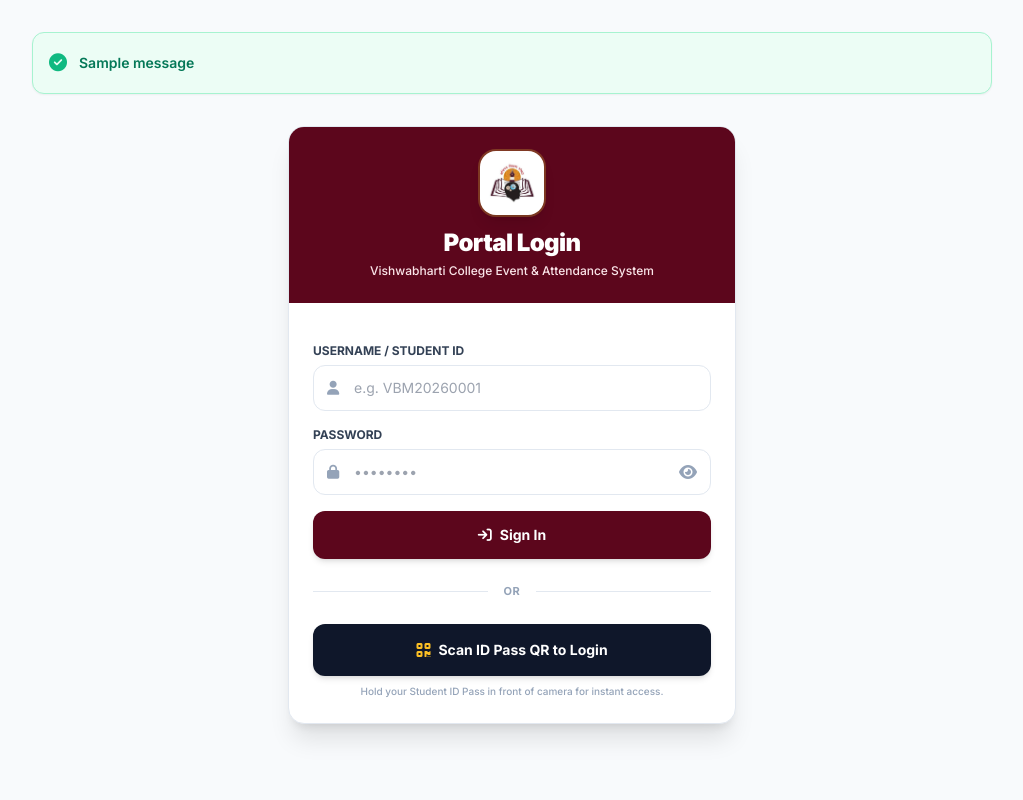
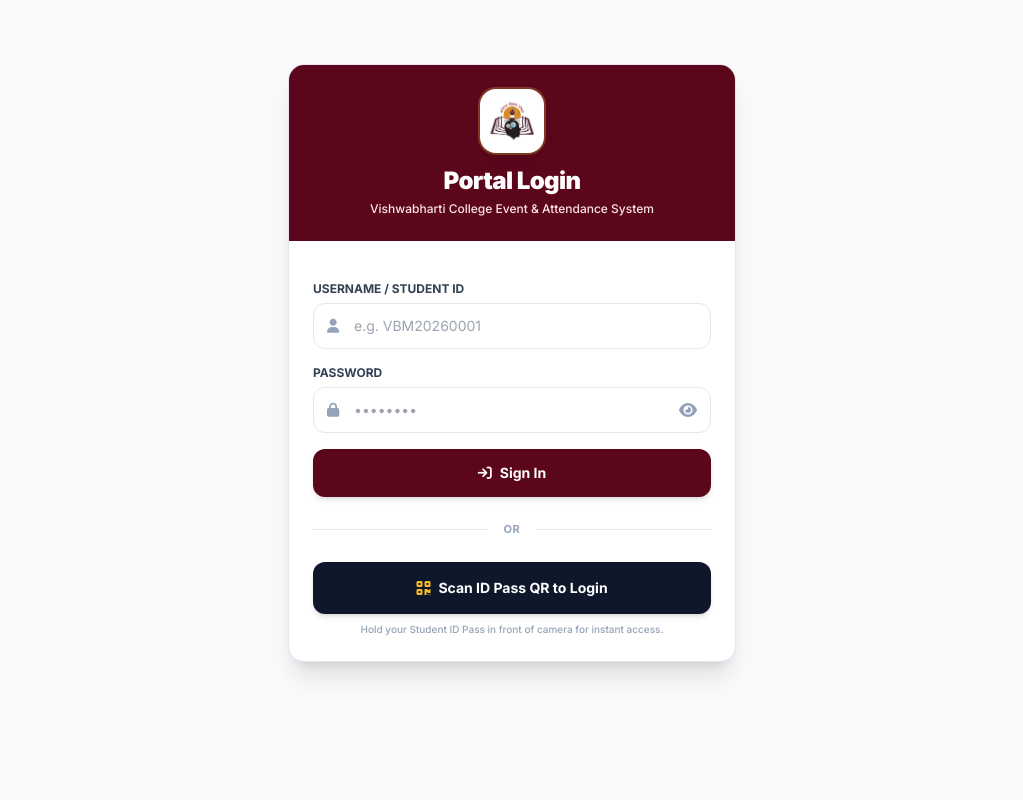
Before and after one commit to mahesh15ai/CEM-Live, a Django app: page /accounts/login/ in a window 1280 px wide. Shown: the whole page, without its empty margins (256-1279 px from the left). Run offline with Django 5.2, Linux system fonts and the light colour scheme; tables that the repository leaves empty hold one stand-in row (values such as "Sample post"); one stand-in notice (Sample message) is shown; some libraries are stand-ins or nearby versions.

Commit message:
Added auto-hide feature for messages after 3 seconds in base.html

```diff
--- a/templates/base.html
+++ b/templates/base.html
@@ -1,6 +1,6 @@
 {% load static %}
 <!DOCTYPE html>
-<html lang="en" class="h-full bg-slate-50">
+<html lang="en" class="h-full bg-slate-50 light">
 <head>
     <meta charset="UTF-8">
     <meta name="viewport" content="width=device-width, initial-scale=1.0, maximum-scale=1.0, user-scalable=no">
@@ -8,8 +8,15 @@
 
     <!-- Tailwind CSS CDN -->
     <script src="https://cdn.tailwindcss.com"></script>
+
+    <!-- Theme Configuration Script (Light/Dark Mode Only) -->
     <script>
+        // 1. Get saved theme preference from LocalStorage (default 'light')
+        const savedMode = localStorage.getItem('app_theme_mode') || 'light';
+
+        // 2. Configure Tailwind with Dark Mode support & Maroon Brand identity
         tailwind.config = {
+            darkMode: 'class',
             theme: {
                 extend: {
                     colors: {
@@ -28,6 +35,15 @@
                     }
                 }
             }
+        };
+
+        // 3. Apply Dark/Light Class on Document Head immediately
+        if (savedMode === 'dark') {
+            document.documentElement.classList.add('dark');
+            document.documentElement.classList.remove('light');
+        } else {
+            document.documentElement.classList.add('light');
+            document.documentElement.classList.remove('dark');
         }
     </script>
 
@@ -35,7 +51,7 @@
     <link rel="stylesheet" href="https://cdnjs.cloudflare.com/ajax/libs/font-awesome/6.5.1/css/all.min.css">
     <link href="https://fonts.googleapis.com/css2?family=Inter:wght@300;400;500;600;700;800;900&display=swap" rel="stylesheet">
 </head>
-<body class="h-full font-sans antialiased text-slate-800 bg-slate-50 flex flex-col md:flex-row overflow-x-hidden">
+<body class="h-full font-sans antialiased text-slate-800 dark:text-slate-100 bg-slate-50 dark:bg-slate-900 flex flex-col md:flex-row overflow-x-hidden transition-colors duration-300">
 
     {% if user.is_authenticated %}
     <!-- Mobile Navigation Top Bar -->
@@ -55,7 +71,7 @@
     </div>
 
     <!-- Always Fixed Sidebar -->
-    <aside id="sidebar" class="fixed inset-y-0 left-0 transform -translate-x-full md:translate-x-0 transition-transform duration-300 ease-in-out w-64 bg-brand-700 text-white flex flex-col justify-between flex-shrink-0 shadow-2xl z-40 h-screen overflow-y-auto">
+    <aside id="sidebar" class="fixed inset-y-0 left-0 transform -translate-x-full md:translate-x-0 transition-all duration-300 ease-in-out w-64 bg-brand-700 text-white flex flex-col justify-between flex-shrink-0 shadow-2xl z-40 h-screen overflow-y-auto">
         <div>
             <!-- Brand Logo Header -->
             <div class="p-5 border-b border-brand-600/60 flex items-center space-x-3 bg-brand-800/40">
@@ -73,39 +89,39 @@
             <nav class="p-3 space-y-1 text-sm font-medium">
                 {% if user.is_superuser or user.is_staff or user.is_admin %}
                 <!-- Admin Links -->
-                <a href="{% url 'student_list' %}" class="flex items-center space-x-3 px-3.5 py-3 rounded-xl transition-all {% if current_url == 'student_list' or current_url == 'edit_student' %}bg-white text-brand-700 font-extrabold shadow-md{% else %}text-slate-200 hover:bg-brand-600/70 hover:text-white{% endif %}">
+                <a href="{% url 'student_list' %}" class="flex items-center space-x-3 px-3.5 py-3 rounded-xl transition-all {% if current_url == 'student_list' or current_url == 'edit_student' %}bg-white dark:bg-slate-800 text-brand-700 dark:text-brand-accent font-extrabold shadow-md{% else %}text-slate-200 hover:bg-brand-600/70 hover:text-white{% endif %}">
                     <i class="fa-solid fa-user-graduate w-5 {% if current_url == 'student_list' %}text-brand-600{% else %}text-slate-300{% endif %}"></i>
                     <span>Students Directory</span>
                 </a>
 
-                <a href="{% url 'add_student' %}" class="flex items-center space-x-3 px-3.5 py-3 rounded-xl transition-all {% if current_url == 'add_student' %}bg-white text-brand-700 font-extrabold shadow-md{% else %}text-slate-200 hover:bg-brand-600/70 hover:text-white{% endif %}">
+                <a href="{% url 'add_student' %}" class="flex items-center space-x-3 px-3.5 py-3 rounded-xl transition-all {% if current_url == 'add_student' %}bg-white dark:bg-slate-800 text-brand-700 dark:text-brand-accent font-extrabold shadow-md{% else %}text-slate-200 hover:bg-brand-600/70 hover:text-white{% endif %}">
                     <i class="fa-solid fa-user-plus w-5 {% if current_url == 'add_student' %}text-brand-600{% else %}text-slate-300{% endif %}"></i>
                     <span>Register Student</span>
                 </a>
 
-                <a href="{% url 'add_banner' %}" class="flex items-center space-x-3 px-3.5 py-3 rounded-xl transition-all {% if current_url == 'add_banner' %}bg-white text-brand-700 font-extrabold shadow-md{% else %}text-slate-200 hover:bg-brand-600/70 hover:text-white{% endif %}">
+                <a href="{% url 'add_banner' %}" class="flex items-center space-x-3 px-3.5 py-3 rounded-xl transition-all {% if current_url == 'add_banner' %}bg-white dark:bg-slate-800 text-brand-700 dark:text-brand-accent font-extrabold shadow-md{% else %}text-slate-200 hover:bg-brand-600/70 hover:text-white{% endif %}">
                     <i class="fa-solid fa-image w-5 {% if current_url == 'add_banner' %}text-brand-600{% else %}text-amber-300{% endif %}"></i>
                     <span>+ Add Carousel Banner</span>
                 </a>
 
-                <a href="{% url 'add_announcement' %}" class="flex items-center space-x-3 px-3.5 py-3 rounded-xl transition-all {% if current_url == 'add_announcement' %}bg-white text-brand-700 font-extrabold shadow-md{% else %}text-slate-200 hover:bg-brand-600/70 hover:text-white{% endif %}">
+                <a href="{% url 'add_announcement' %}" class="flex items-center space-x-3 px-3.5 py-3 rounded-xl transition-all {% if current_url == 'add_announcement' %}bg-white dark:bg-slate-800 text-brand-700 dark:text-brand-accent font-extrabold shadow-md{% else %}text-slate-200 hover:bg-brand-600/70 hover:text-white{% endif %}">
                     <i class="fa-solid fa-bullhorn w-5 {% if current_url == 'add_announcement' %}text-brand-600{% else %}text-emerald-400{% endif %}"></i>
                     <span>+ Post Announcement</span>
                 </a>
 
-                <a href="{% url 'scan_attendance' %}" class="flex items-center space-x-3 px-3.5 py-3 rounded-xl transition-all {% if current_url == 'scan_attendance' %}bg-white text-brand-700 font-extrabold shadow-md{% else %}text-slate-200 hover:bg-brand-600/70 hover:text-white{% endif %}">
+                <a href="{% url 'scan_attendance' %}" class="flex items-center space-x-3 px-3.5 py-3 rounded-xl transition-all {% if current_url == 'scan_attendance' %}bg-white dark:bg-slate-800 text-brand-700 dark:text-brand-accent font-extrabold shadow-md{% else %}text-slate-200 hover:bg-brand-600/70 hover:text-white{% endif %}">
                     <i class="fa-solid fa-qrcode w-5 {% if current_url == 'scan_attendance' %}text-brand-600{% else %}text-slate-300{% endif %}"></i>
                     <span>Attendance Management</span>
                 </a>
                 {% else %}
                 <!-- Student Self-Service Links -->
                 {% if user.student_profile %}
-                <a href="{% url 'student_dashboard' %}" class="flex items-center space-x-3 px-3.5 py-3 rounded-xl transition-all {% if current_url == 'student_dashboard' %}bg-white text-brand-700 font-extrabold shadow-md{% else %}text-slate-200 hover:bg-brand-600/70 hover:text-white{% endif %}">
+                <a href="{% url 'student_dashboard' %}" class="flex items-center space-x-3 px-3.5 py-3 rounded-xl transition-all {% if current_url == 'student_dashboard' %}bg-white dark:bg-slate-800 text-brand-700 dark:text-brand-accent font-extrabold shadow-md{% else %}text-slate-200 hover:bg-brand-600/70 hover:text-white{% endif %}">
                     <i class="fa-solid fa-house w-5 {% if current_url == 'student_dashboard' %}text-brand-600{% else %}text-slate-300{% endif %}"></i>
                     <span>Student Home</span>
                 </a>
 
-                <a href="{% url 'student_profile_view' %}" class="flex items-center space-x-3 px-3.5 py-3 rounded-xl transition-all {% if current_url == 'student_profile_view' or current_url == 'edit_my_profile' %}bg-white text-brand-700 font-extrabold shadow-md{% else %}text-slate-200 hover:bg-brand-600/70 hover:text-white{% endif %}">
+                <a href="{% url 'student_profile_view' %}" class="flex items-center space-x-3 px-3.5 py-3 rounded-xl transition-all {% if current_url == 'student_profile_view' or current_url == 'edit_my_profile' %}bg-white dark:bg-slate-800 text-brand-700 dark:text-brand-accent font-extrabold shadow-md{% else %}text-slate-200 hover:bg-brand-600/70 hover:text-white{% endif %}">
                     <i class="fa-solid fa-user-gear w-5 {% if current_url == 'student_profile_view' %}text-brand-600{% else %}text-amber-300{% endif %}"></i>
                     <span>My Profile & Pass</span>
                 </a>
@@ -113,12 +129,12 @@
                 {% endif %}
 
                 <!-- Shared Links -->
-                <a href="{% url 'event_list' %}" class="flex items-center space-x-3 px-3.5 py-3 rounded-xl transition-all {% if current_url == 'event_list' or current_url == 'create_event' or current_url == 'scan_event_pass' %}bg-white text-brand-700 font-extrabold shadow-md{% else %}text-slate-200 hover:bg-brand-600/70 hover:text-white{% endif %}">
+                <a href="{% url 'event_list' %}" class="flex items-center space-x-3 px-3.5 py-3 rounded-xl transition-all {% if current_url == 'event_list' or current_url == 'create_event' or current_url == 'scan_event_pass' %}bg-white dark:bg-slate-800 text-brand-700 dark:text-brand-accent font-extrabold shadow-md{% else %}text-slate-200 hover:bg-brand-600/70 hover:text-white{% endif %}">
                     <i class="fa-solid fa-calendar-check w-5 {% if current_url == 'event_list' %}text-brand-600{% else %}text-slate-300{% endif %}"></i>
                     <span>Events & Expo</span>
                 </a>
 
-                <a href="{% url 'certificate_list' %}" class="flex items-center space-x-3 px-3.5 py-3 rounded-xl transition-all {% if current_url == 'certificate_list' or current_url == 'issue_certificate' or current_url == 'view_certificate' %}bg-white text-brand-700 font-extrabold shadow-md{% else %}text-slate-200 hover:bg-brand-600/70 hover:text-white{% endif %}">
+                <a href="{% url 'certificate_list' %}" class="flex items-center space-x-3 px-3.5 py-3 rounded-xl transition-all {% if current_url == 'certificate_list' or current_url == 'issue_certificate' or current_url == 'view_certificate' %}bg-white dark:bg-slate-800 text-brand-700 dark:text-brand-accent font-extrabold shadow-md{% else %}text-slate-200 hover:bg-brand-600/70 hover:text-white{% endif %}">
                     <i class="fa-solid fa-award w-5 {% if current_url == 'certificate_list' %}text-brand-600{% else %}text-slate-300{% endif %}"></i>
                     <span>Certificates</span>
                 </a>
@@ -145,13 +161,22 @@
     <!-- Main Content Body -->
     <div class="flex-1 flex flex-col min-w-0 w-full md:pl-64 min-h-screen">
         {% if user.is_authenticated %}
-        <header class="bg-white/90 backdrop-blur-md border-b border-slate-200/80 px-4 sm:px-8 py-3.5 flex items-center justify-between sticky top-0 z-20 shadow-sm">
+        <header class="bg-white/90 dark:bg-slate-800/90 backdrop-blur-md border-b border-slate-200/80 dark:border-slate-700/80 px-4 sm:px-8 py-3.5 flex items-center justify-between sticky top-0 z-20 shadow-sm transition-colors duration-300">
             <div class="flex items-center space-x-3">
-                <h2 class="text-xs sm:text-sm font-bold text-slate-800">Welcome, <span class="text-brand-600">{{ user.first_name|default:user.username }}</span></h2>
+                <h2 class="text-xs sm:text-sm font-bold text-slate-800 dark:text-slate-100">Welcome, <span class="text-brand-600 dark:text-brand-accent">{{ user.first_name|default:user.username }}</span></h2>
             </div>
 
-            <div class="flex items-center space-x-3">
-                <span class="inline-flex items-center space-x-1.5 px-2.5 py-1 rounded-full text-[10px] sm:text-xs font-bold bg-brand-50 text-brand-600 border border-brand-100">
+            <!-- Header Controls: Dark / Normal Mode Toggle Button -->
+            <div class="flex items-center space-x-2 sm:space-x-3">
+
+                <!-- Dark Mode Toggle Button -->
+                <button onclick="toggleDarkMode()" class="p-2 px-3 bg-slate-100 dark:bg-slate-700 hover:bg-slate-200 dark:hover:bg-slate-600 text-slate-700 dark:text-slate-200 rounded-xl transition-all text-xs font-bold flex items-center space-x-2 border border-slate-200 dark:border-slate-600">
+                    <i id="theme-toggle-icon" class="fa-solid fa-moon"></i>
+                    <span id="theme-toggle-text">Dark</span>
+                </button>
+
+                <!-- User Role Badge -->
+                <span class="inline-flex items-center space-x-1.5 px-2.5 py-1 rounded-full text-[10px] sm:text-xs font-bold bg-brand-50 dark:bg-slate-700 text-brand-600 dark:text-brand-accent border border-brand-100 dark:border-slate-600">
                     <span class="w-2 h-2 rounded-full bg-emerald-500 animate-pulse"></span>
                     <span>{% if user.is_superuser or user.is_staff or user.is_admin %}Admin{% else %}Student{% endif %}</span>
                 </span>
@@ -160,20 +185,66 @@
         {% endif %}
 
         <main class="p-4 sm:p-6 lg:p-8 flex-grow w-full max-w-7xl mx-auto">
+            <!-- Alert Messages Container with Smooth Fade-out Effect -->
             {% if messages %}
-                {% for message in messages %}
-                    <div class="mb-6 p-4 rounded-xl text-xs sm:text-sm font-semibold shadow-sm border flex items-center space-x-3 {% if message.tags == 'error' %}bg-rose-50 text-rose-700 border-rose-200{% else %}bg-emerald-50 text-emerald-700 border-emerald-200{% endif %}">
-                        <i class="fa-solid {% if message.tags == 'error' %}fa-circle-exclamation text-rose-500{% else %}fa-circle-check text-emerald-500{% endif %} text-lg"></i>
-                        <span>{{ message }}</span>
-                    </div>
-                {% endfor %}
+                <div id="django-messages" class="space-y-3 transition-opacity duration-500 ease-in-out">
+                    {% for message in messages %}
+                        <div class="p-4 rounded-xl text-xs sm:text-sm font-semibold shadow-sm border flex items-center space-x-3 {% if message.tags == 'error' %}bg-rose-50 dark:bg-rose-950/40 text-rose-700 dark:text-rose-300 border-rose-200 dark:border-rose-800{% else %}bg-emerald-50 dark:bg-emerald-950/40 text-emerald-700 dark:text-emerald-300 border-emerald-200 dark:border-emerald-800{% endif %}">
+                            <i class="fa-solid {% if message.tags == 'error' %}fa-circle-exclamation text-rose-500{% else %}fa-circle-check text-emerald-500{% endif %} text-lg"></i>
+                            <span>{{ message }}</span>
+                        </div>
+                    {% endfor %}
+                </div>
             {% endif %}
 
             {% block content %}{% endblock %}
         </main>
     </div>
 
+    <!-- Theme System, Auto-hide Messages & Mobile Menu JavaScript -->
     <script>
+        // 1. Auto-hide Django Alert Messages after 3 seconds (3000ms)
+        document.addEventListener('DOMContentLoaded', () => {
+            const messagesContainer = document.getElementById('django-messages');
+            if (messagesContainer) {
+                setTimeout(() => {
+                    messagesContainer.style.opacity = '0'; // Fade out
+                    setTimeout(() => {
+                        messagesContainer.remove(); // Remove completely from DOM
+                    }, 500);
+                }, 3000);
+            }
+        });
+
+        // 2. Toggle Dark / Light Mode
+        function toggleDarkMode() {
+            const isDark = document.documentElement.classList.toggle('dark');
+            localStorage.setItem('app_theme_mode', isDark ? 'dark' : 'light');
+            updateThemeUI(isDark);
+        }
+
+        function updateThemeUI(isDark) {
+            const icon = document.getElementById('theme-toggle-icon');
+            const text = document.getElementById('theme-toggle-text');
+
+            if (icon && text) {
+                if (isDark) {
+                    icon.className = 'fa-solid fa-sun text-amber-400';
+                    text.innerText = 'Light';
+                } else {
+                    icon.className = 'fa-solid fa-moon text-slate-600';
+                    text.innerText = 'Dark';
+                }
+            }
+        }
+
+        // 3. Initialize Theme State on DOM Load
+        document.addEventListener('DOMContentLoaded', () => {
+            const currentMode = localStorage.getItem('app_theme_mode') || 'light';
+            updateThemeUI(currentMode === 'dark');
+        });
+
+        // 4. Mobile Menu Toggle Logic
         const toggleBtn = document.getElementById('mobile-menu-toggle');
         const sidebar = document.getElementById('sidebar');
         const overlay = document.getElementById('sidebar-overlay');
```
